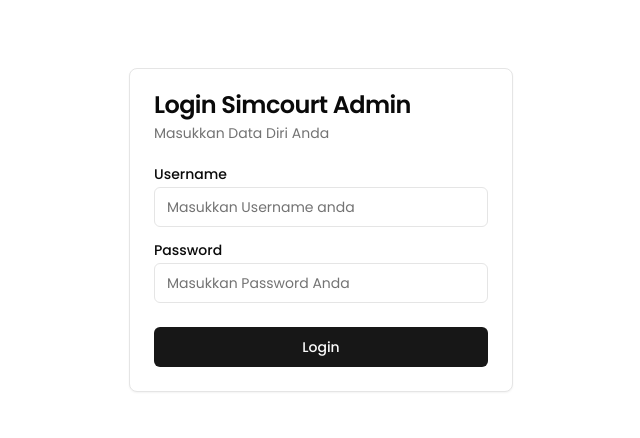
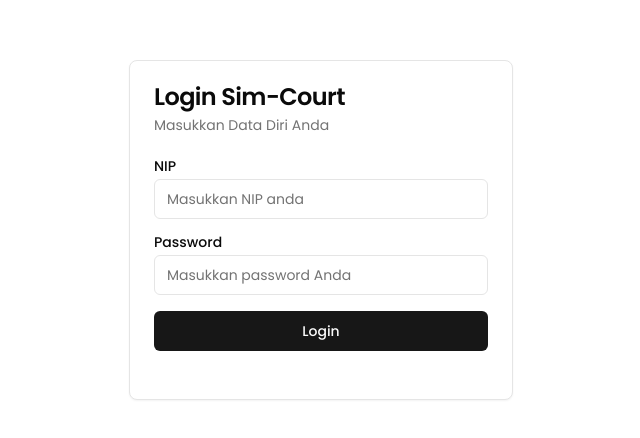
Before and after one commit to krisnabimantoro/simcourt, a Next.js app: page /auth/instruktur in a window 1280 px wide. Shown: the part 170-608 px from the top of the page, without its empty margins (319-959 px from the left). Built offline with nearby package versions, Linux system fonts and the light colour scheme; no server answers.

Commit message:
add: instruktur role

```diff
--- /dev/null
+++ b/src/app/(user)/instruktur/components/navbar-components.tsx
@@ -0,0 +1,35 @@
+import GetFetchingData from "@/lib/fetching-component-get";
+import Link from "next/link";
+import React from "react";
+
+const Navbar = async () => {
+  const data = await GetFetchingData("v1/auth/me");
+
+  return (
+    <nav className="flex justify-between items-center p-4 bg-primary text-white w-full rounded-b-lg">
+      <div className="w-1/2">
+        <div className="text-xl">Instuktur {data.data.name} </div>
+      </div>
+      <div className="w-1/2 flex justify-end">
+        <ul>
+          <li>
+            <Link className="mx-4  hover:text-slate-300 transition-colors" href={"/admin/dashboard"}>
+              Dashboard
+            </Link>
+            <Link className="mx-4 hover:text-slate-300 transition-colors" href={"/admin/kelola/instruktur"}>
+              Kelola Instruktur
+            </Link>
+            <Link className="mx-4 hover:text-slate-300 transition-colors" href={"/admin/kelola/mahasiswa"}>
+              Kelola Mahasiswa
+            </Link>
+            <Link className="mx-4 hover:text-slate-300 transition-colors" href={"/admin/kelola/praktikum"}>
+              Kelola Praktikum
+            </Link>
+          </li>
+        </ul>
+      </div>
+    </nav>
+  );
+};
+
+export default Navbar;
--- /dev/null
+++ b/src/app/(user)/instruktur/dashboard/page.tsx
@@ -0,0 +1,3 @@
+export default function DashboardIntruktur() {
+  return <div>tes</div>;
+}
--- /dev/null
+++ b/src/app/(user)/instruktur/layout.tsx
@@ -0,0 +1,10 @@
+import Navbar from "./components/navbar-components";
+
+export default function Layout({ children }: { children: React.ReactNode }) {
+  return (
+    <div>
+      <Navbar />
+      <main>{children}</main>
+    </div>
+  );
+}
--- /dev/null
+++ b/src/app/api/login/instruktur/route.ts
@@ -0,0 +1,30 @@
+import { NextResponse } from "next/server";
+
+import { createSession } from "@/lib/session";
+import url_fetch from "@/constant/data-fetching";
+
+export async function POST(req: Request) {
+  const { nip, password } = await req.json();
+  //   const cookieStore = await cookies();
+
+  // const user = data.find((user) => user.nim === nim && user.password === password);
+
+  const response = await fetch(`${url_fetch}/v1/auth/login/instruktur`, {
+    method: "POST",
+    headers: { "Content-Type": "application/json" },
+    body: JSON.stringify({ nip, password }),
+  });
+
+  const data = await response.json();
+
+  if (!response.ok) {
+    return NextResponse.json({ message: "Login gagal, periksa kembali NIP atau password!" }, { status: 401 });
+  }
+
+  await createSession(data.token);
+
+  return NextResponse.json({ message: "Login berhasil",}, { status: 200 });
+}
+
+// Simpan token di cookies (HttpOnly lebih aman)
+// cookieStore.set("token", user.token, { httpOnly: true, secure: true, path: "/" });
--- a/src/app/auth/instruktur/components/login-form-admin.tsx
+++ b/src/app/auth/instruktur/components/login-form-admin.tsx
@@ -1,48 +1,74 @@
 "use client";
+import { useToast } from "@/hooks/use-toast";
 
 import { useRouter } from "next/navigation";
-
+import { FormEvent } from "react";
 import { Button } from "@/components/ui/button";
 import { Card, CardContent, CardDescription, CardFooter, CardHeader, CardTitle } from "@/components/ui/card";
 import { Input } from "@/components/ui/input";
 import { Label } from "@/components/ui/label";
+import { useEffect } from "react";
+import { delSession } from "@/lib/del-session";
 
-interface LoginComponent{
-  tittleCard:string,
+export default function LoginForm() {
+  useEffect(() => {
+    delSession(); // ✅ Call the Server Action inside useEffect()
+  }, []);
 
-}
+  const router = useRouter();
+  const { toast } = useToast();
+  async function handleLogin(event: FormEvent<HTMLFormElement>) {
+    event.preventDefault();
 
-const LoginForm = ({tittleCard}:LoginComponent) => {
-  const router = useRouter();
-  const handleLogin = () => {
-    router.push("/admin/dashboard"); // Replace '/dashboard' with your target route
-  };
+    const formData = new FormData(event.currentTarget);
+    const nip = formData.get("nip");
+    const password = formData.get("password");
+
+    // const user = await data.find((user) => user.nip === nip && user.password === password);
+
+    const response = await fetch("/api/login/instruktur", {
+      method: "POST",
+      headers: { "Content-Type": "application/json" },
+      body: JSON.stringify({ nip, password }),
+    });
+
+    const data = await response.json();
+
+    if (response.ok) {
+      toast({ title: "Login Berhasil", description: "Anda akan dialihkan ke dashboard.", variant: "default" });
+
+      router.push(`/instruktur/dashboard`);
+    } else {
+      toast({ title: "Login gagal", description: data.message, variant: "destructive" });
+    }
+  }
+
+
   return (
     <Card className="w-96 ">
       <CardHeader>
-        <CardTitle>{tittleCard}</CardTitle>
+        <CardTitle>Login Sim-Court</CardTitle>
         <CardDescription>Masukkan Data Diri Anda</CardDescription>
-
       </CardHeader>
       <CardContent>
-        <form action="">
+        <form action="" onSubmit={handleLogin}>
           <div className="grid w-full items-center gap-4">
             <div className="flex flex-col  space-y-1.5">
-              <Label htmlFor="username">Username</Label>
-              <Input  id="username" placeholder="Masukkan Username anda" />
+              <Label htmlFor="nip">NIP</Label>
+              <Input id="nip" name="nip" placeholder="Masukkan NIP anda" />
             </div>
             <div className="flex flex-col space-y-1.5">
               <Label htmlFor="password">Password</Label>
-              <Input type="password" id="pic" placeholder="Masukkan Password Anda" />
+              <Input type="Password" id="password" name="password" placeholder="Masukkan password Anda" />
             </div>
           </div>
+          <Button className="w-full font-medium mt-4" size={"default"} type="submit">
+            Login
+          </Button>
         </form>
       </CardContent>
       <CardFooter>
         <div className="flex flex-col w-full gap-2">
-          <Button className="w-full font-medium" size={"default"} onClick={handleLogin} >
-            Login
-          </Button>
           {/* <Button variant={"outline"} className="w-full font-medium" size={"default"}>
             Buat Akun
           </Button> */}
@@ -50,6 +76,4 @@ const LoginForm = ({tittleCard}:LoginComponent) => {
       </CardFooter>
     </Card>
   );
-};
-
-export default LoginForm;
+}
```
